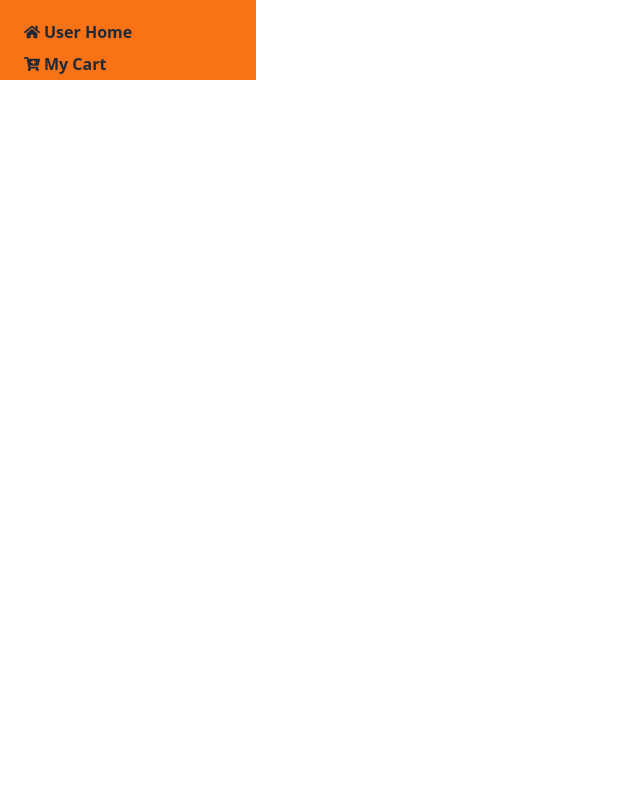
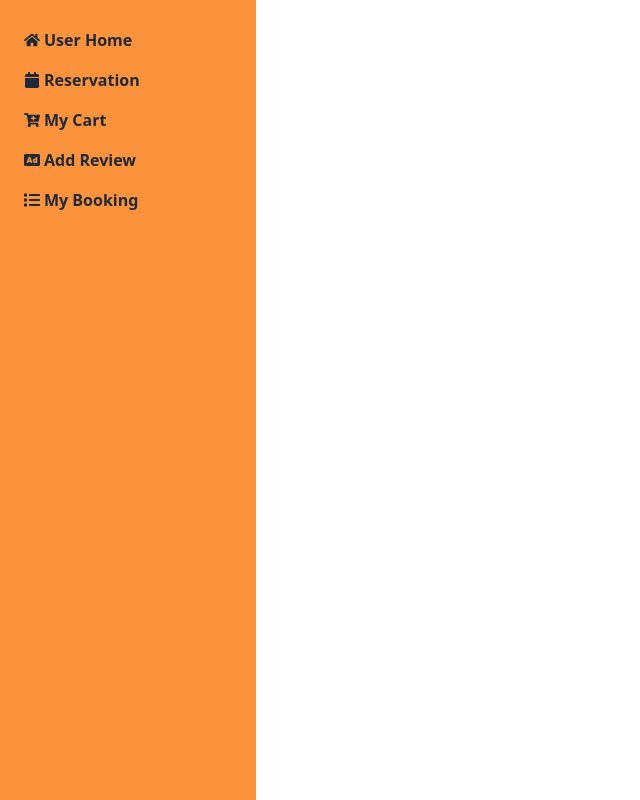
Before and after one commit to rabby-web/react-boss-client, a React (Vite) app: page /dashboard in a window 1280 px wide. Shown: the whole page, without its empty margins (0-640 px from the left). Built offline with nearby package versions, Linux system fonts and the light colour scheme; no server answers.

Commit message:
dashboad link add

```diff
--- a/src/Layout/Dashboard.jsx
+++ b/src/Layout/Dashboard.jsx
@@ -1,26 +1,50 @@
 import { NavLink, Outlet } from "react-router-dom";
-import { FaCartPlus, FaHome } from "react-icons/fa";
+import { FaAd, FaCalendar, FaCartPlus, FaHome, FaList } from "react-icons/fa";
 
 const Dashboard = () => {
   return (
     <div className="flex">
       {/* dashboard side bar */}
-      <div className="w-64 min-h-full bg-orange-500">
-        <ul className="ms-3 mt-4">
+      <div className="w-64 min-h-screen bg-orange-400">
+        <ul className="ms-3 mt-5">
           <li>
             <NavLink
               to="/dashboard/userHome"
-              className="flex gap-1 px-3 py-1 items-center font-semibold"
+              className="flex gap-1 px-3 py-2 items-center font-semibold"
             >
               <FaHome></FaHome> User Home
             </NavLink>
           </li>
           <li>
             <NavLink
+              to="/dashboard/reservation"
+              className="flex gap-1 px-3 py-2 items-center font-semibold"
+            >
+              <FaCalendar></FaCalendar> Reservation
+            </NavLink>
+          </li>
+          <li>
+            <NavLink
               to="/dashboard/cart"
-              className="flex gap-1 px-3 py-1 items-center font-semibold"
+              className="flex gap-1 px-3 py-2 items-center font-semibold"
             >
               <FaCartPlus></FaCartPlus> My Cart
+            </NavLink>
+          </li>
+          <li>
+            <NavLink
+              to="/dashboard/review"
+              className="flex gap-1 px-3 py-2 items-center font-semibold"
+            >
+              <FaAd></FaAd> Add Review
+            </NavLink>
+          </li>
+          <li>
+            <NavLink
+              to="/dashboard/booking"
+              className="flex gap-1 px-3 py-2 items-center font-semibold"
+            >
+              <FaList></FaList> My Booking
             </NavLink>
           </li>
         </ul>
```
